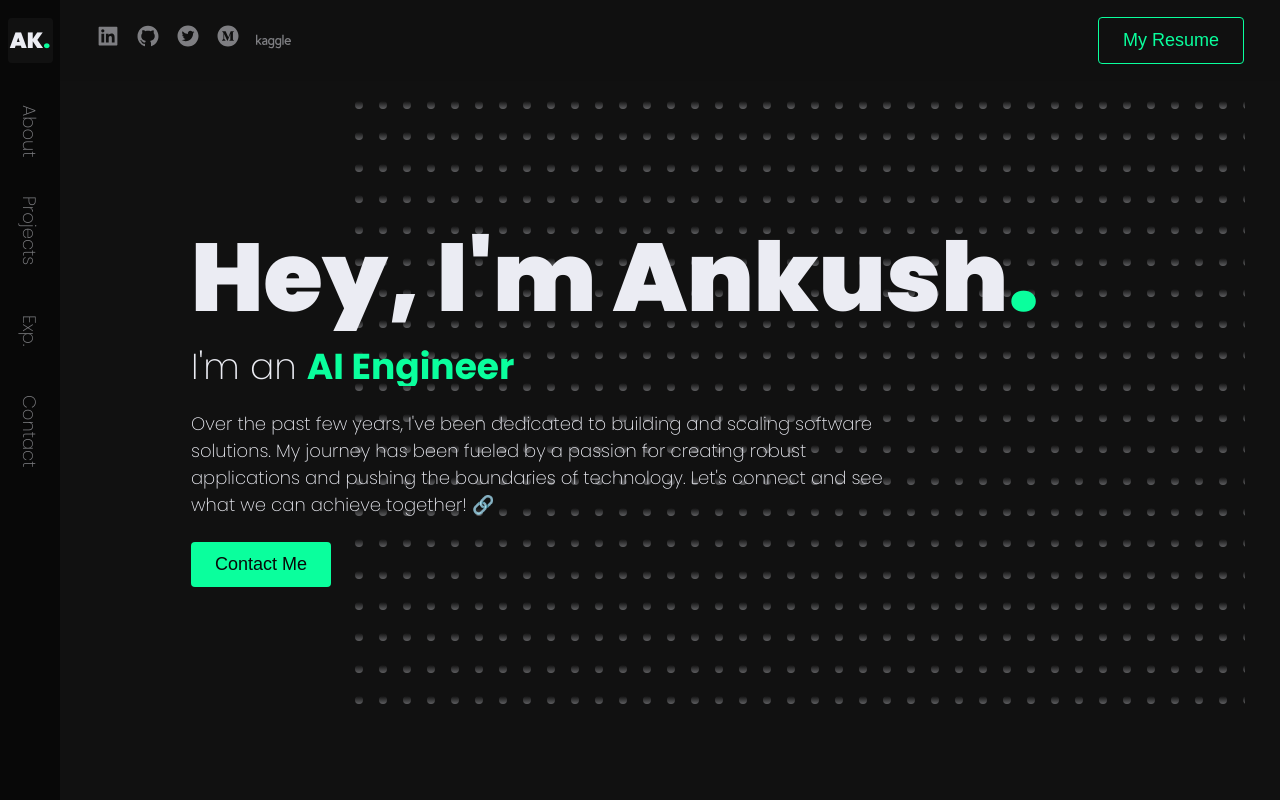
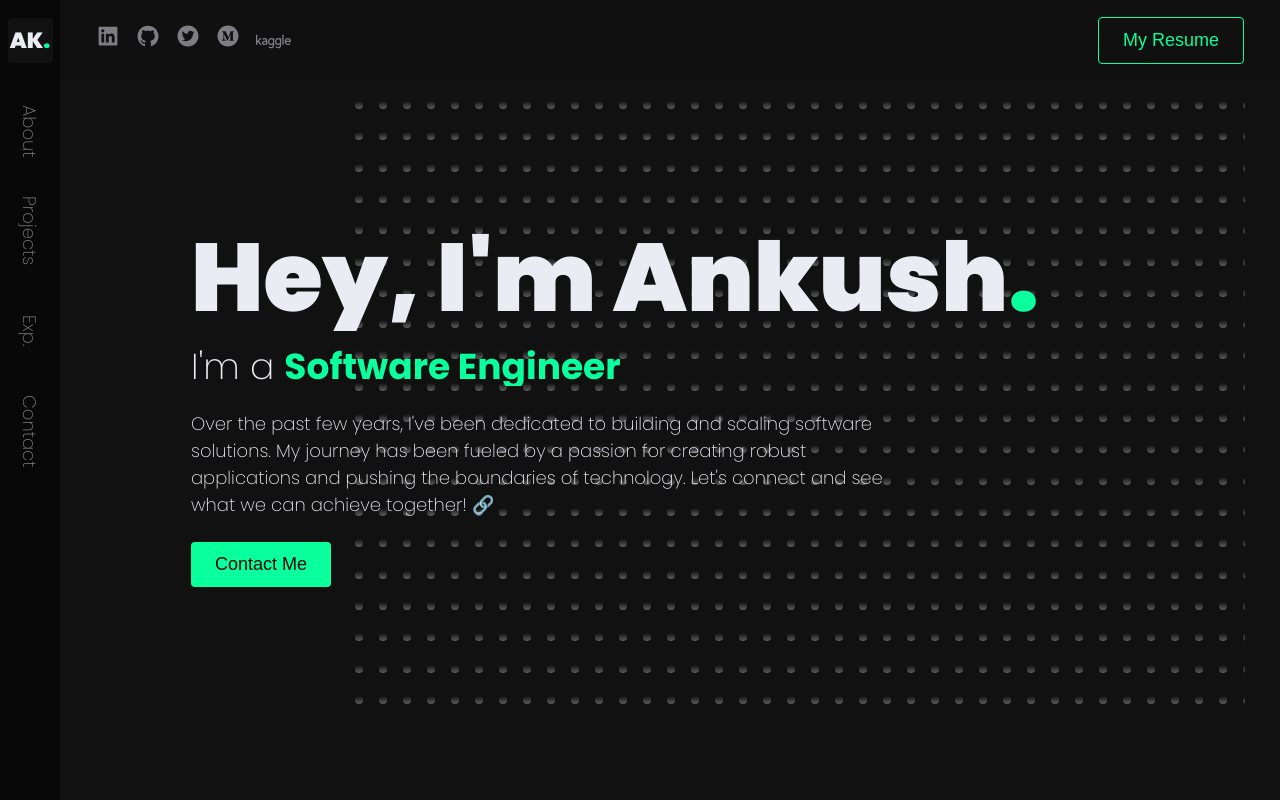
Before and after one commit to Ankush511/ankush-portfolio, a Next.js app: page / in a window 1280 px wide. Shown: the top 800 px of the page. Built offline with nearby package versions, Linux system fonts and the light colour scheme.

Commit message:
updated hero

```diff
--- a/components/home/about/About.tsx
+++ b/components/home/about/About.tsx
@@ -13,7 +13,7 @@ export const About = () => {
         <div>
           <Reveal>
             <p className={`${styles.aboutText} ${styles.highlightFirstLetter}`}>
-              Hey! I&apos;m Ankush, a passionate Software Engineer specializing in frontend development, machine learning, and data science. With expertise in Python, TensorFlow, and JavaScript/TypeScript, I bring a versatile skill set to the table. Proudly hailing from India, I&apos;m dedicated to crafting innovative solutions and pushing the boundaries of technology.
+              Hey! I&apos;m Ankush, a passionate Software Engineer specializing in frontend development, machine learning, and GenAI. With expertise in Python, TensorFlow, and JavaScript/TypeScript, I bring a versatile skill set to the table. Proudly hailing from India, I&apos;m dedicated to crafting innovative solutions and pushing the boundaries of technology.
             </p>
           </Reveal>
           <Reveal>
--- a/components/home/hero/Hero.tsx
+++ b/components/home/hero/Hero.tsx
@@ -14,7 +14,7 @@ export const Hero = () => {
         </Reveal>
         <Reveal>
           <h2 className={styles.subTitle}>
-            I&apos;m an <span>AI Engineer</span>
+            I&apos;m a <span>Software Engineer</span>
           </h2>
         </Reveal>
         <Reveal>
```
